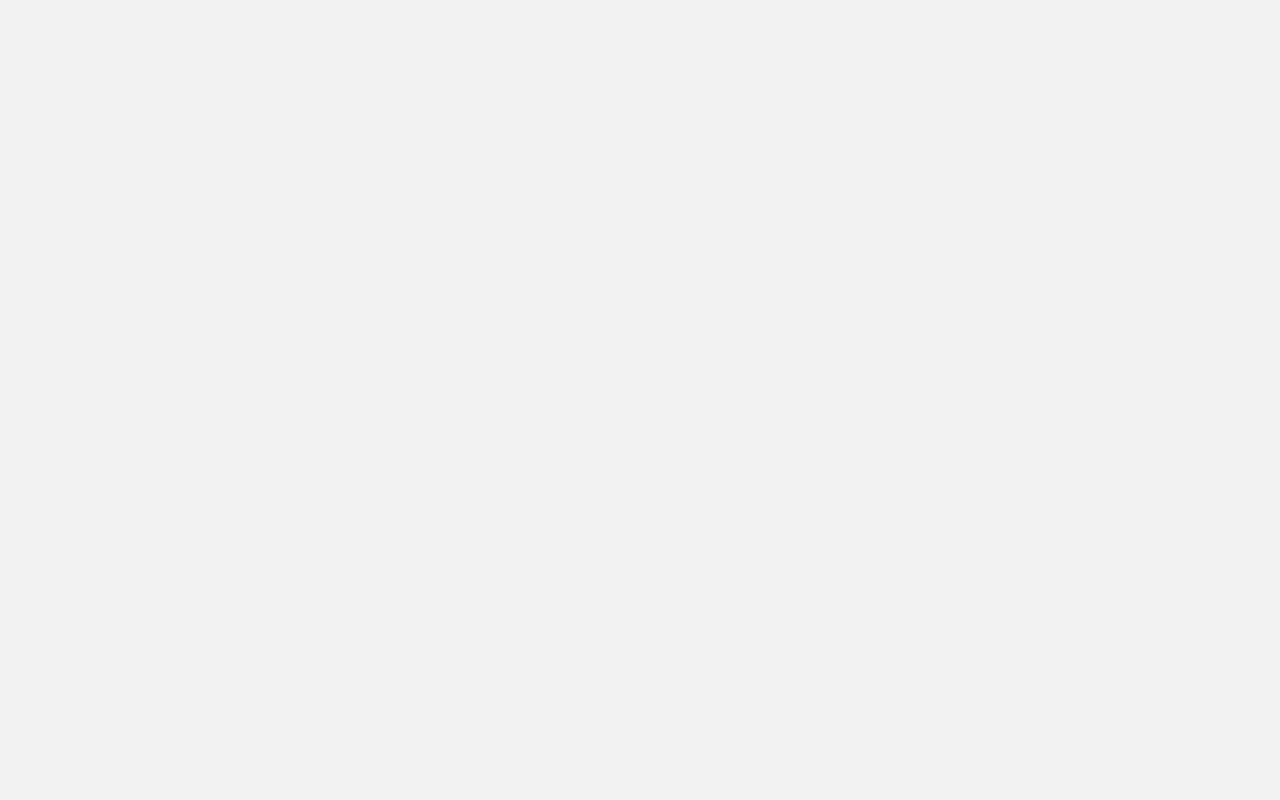
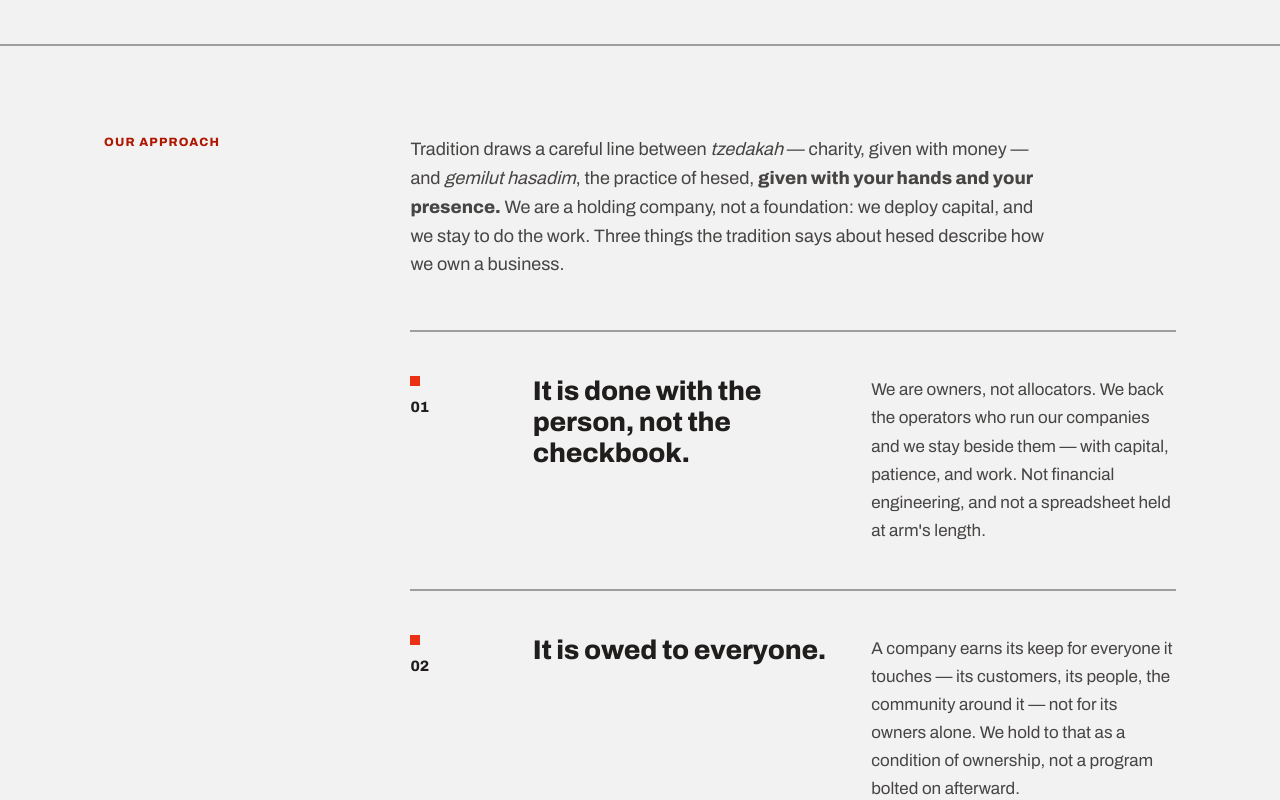
Before and after one commit to shulmeister/hesed-holding, a Next.js app: page / in a window 1280 px wide. Shown: the part 1420-2220 px from the top of the page. Before the commit the page ends 1464 px from the top, so only its background shows below. Built offline with nearby package versions, Linux system fonts and the light colour scheme.

Commit message:
feat(approach): intro paragraph, three numbered principle rows

```diff
--- a/app/page.module.css
+++ b/app/page.module.css
@@ -160,3 +160,58 @@
 .labelBody:last-child {
   margin-bottom: 0;
 }
+
+/* ---- Approach ---- */
+.approachIntro {
+  font-family: var(--font-body);
+  font-size: clamp(16px, 1.5vw, 18px);
+  line-height: 1.6;
+  color: color-mix(in srgb, var(--color-text) 82%, transparent);
+  max-width: 62ch;
+  margin: 0;
+}
+.principles {
+  margin-top: clamp(32px, 4vw, 56px);
+}
+.principle {
+  display: grid;
+  grid-template-columns: minmax(56px, 84px) minmax(0, 300px) minmax(0, 1fr);
+  gap: clamp(16px, 3vw, 56px);
+  align-items: start;
+  padding: clamp(26px, 3.5vw, 44px) 0;
+  border-top: 2px solid var(--color-divider);
+}
+.principleIndex {
+  display: flex;
+  flex-direction: column;
+  gap: 14px;
+}
+.principleMark {
+  display: block;
+  width: 10px;
+  height: 10px;
+  background: var(--color-accent);
+}
+.principleN {
+  font-family: var(--font-heading);
+  font-weight: 800;
+  font-size: 15px;
+  line-height: 1;
+  font-feature-settings: 'tnum' 1;
+}
+.principleTitle {
+  font-family: var(--font-heading);
+  font-weight: 800;
+  font-size: clamp(20px, 2.3vw, 27px);
+  line-height: 1.14;
+  letter-spacing: -0.01em;
+  margin: 0;
+}
+.principleBody {
+  font-family: var(--font-body);
+  font-size: clamp(15.5px, 1.4vw, 17px);
+  line-height: 1.65;
+  color: color-mix(in srgb, var(--color-text) 82%, transparent);
+  max-width: 56ch;
+  margin: 0;
+}
--- a/app/page.tsx
+++ b/app/page.tsx
@@ -78,12 +78,41 @@ function NameSection() {
   );
 }
 
+function Approach() {
+  const a = siteConfig.approach;
+  return (
+    <section id="practice" className={styles.labelSection} aria-labelledby="approach-kicker">
+      <div className={styles.column}>
+        <div className={styles.labelGrid}>
+          <p className={styles.kicker} id="approach-kicker">{a.kicker}</p>
+          <div>
+            <p className={styles.approachIntro}><Rich html={a.intro} /></p>
+            <div className={styles.principles}>
+              {a.principles.map((p) => (
+                <div key={p.n} className={styles.principle}>
+                  <div className={styles.principleIndex}>
+                    <span className={styles.principleMark} aria-hidden="true" />
+                    <span className={styles.principleN}>{p.n}</span>
+                  </div>
+                  <h3 className={styles.principleTitle}>{p.title}</h3>
+                  <p className={styles.principleBody}><Rich html={p.body} /></p>
+                </div>
+              ))}
+            </div>
+          </div>
+        </div>
+      </div>
+    </section>
+  );
+}
+
 export default function Page() {
   return (
     <main>
       <Nav />
       <Hero />
       <NameSection />
+      <Approach />
     </main>
   );
 }
```
